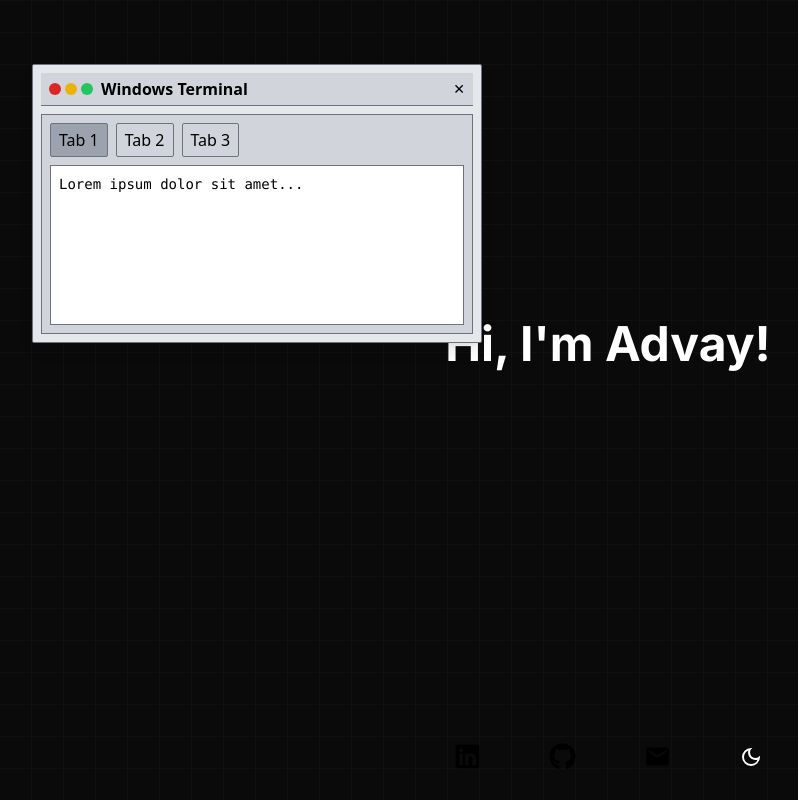
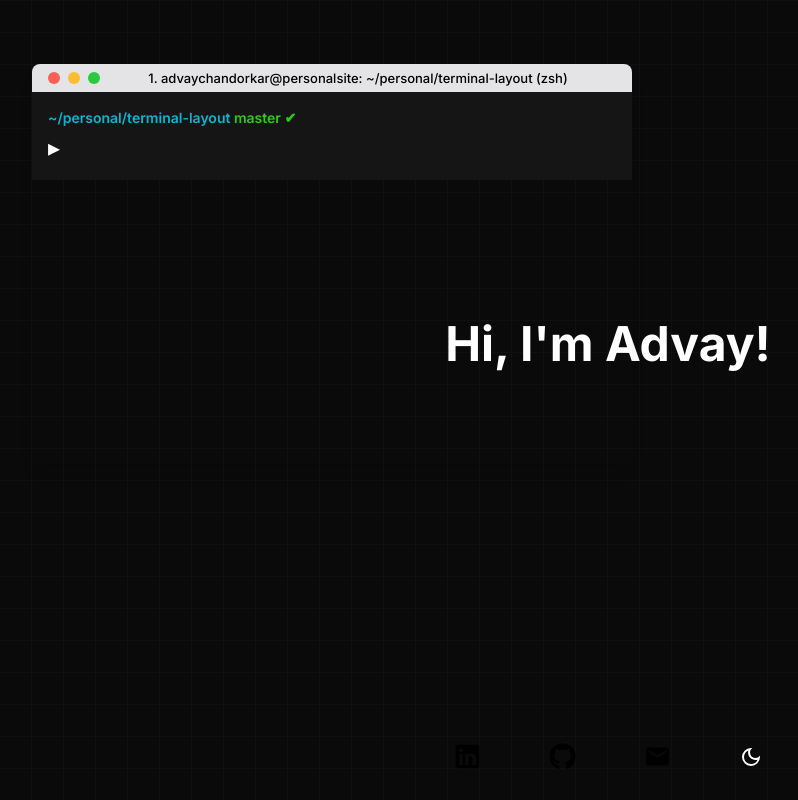
Before and after one commit to advayc/personal, a Next.js app: page / in a window 1280 px wide. Both pictures are taken after a click on the element 640 px from the left and 440 px from the top of the page. Shown: the whole page, without its empty margins (32-830 px from the left). Built offline with nearby package versions, Linux system fonts and the light colour scheme.

Commit message:
edit terminal styles

```diff
--- a/src/components/Terminal.tsx
+++ b/src/components/Terminal.tsx
@@ -1,53 +1,92 @@
 import React, { useState } from "react";
-import Draggable from "react-draggable";
+import { motion, useDragControls } from "framer-motion";
+import { Inter } from "next/font/google";
 
-const Terminal = ({ onClose }: { onClose: () => void }) => {
-  const [activeTab, setActiveTab] = useState(0);
+interface TerminalProps {
+  onClose: () => void;
+}
 
-  const tabs = [
-    { id: 0, title: "Tab 1", content: "Lorem ipsum dolor sit amet..." },
-    { id: 1, title: "Tab 2", content: "Consectetur adipiscing elit..." },
-    { id: 2, title: "Tab 3", content: "Sed do eiusmod tempor incididunt..." },
-  ];
+const inter = Inter({ subsets: ["latin"] });
+
+const Terminal: React.FC<TerminalProps> = ({ onClose }) => {
+  const [isMaximized, setIsMaximized] = useState(false);
+  const [isMinimized, setIsMinimized] = useState(false);
+  const [isHoveringMaximize, setIsHoveringMaximize] = useState(false);
+  const dragControls = useDragControls();
+
+  const handleClose = () => {
+    onClose();
+  };
+
+  const handleMinimize = () => {
+    onClose();
+  };
+
+  const handleMaximize = () => {
+    setIsMaximized(!isMaximized);
+  };
 
   return (
-    <Draggable>
-      <div className="w-[450px] bg-gray-200 border border-gray-500 text-black rounded-sm shadow-lg p-2 fixed top-16 left-16 z-50 font-sans">
-        <div className="flex justify-between items-center mb-2 bg-gray-300 text-black px-2 py-1 border-b border-gray-500">
-          <div className="flex space-x-2">
-            <div className="flex items-center space-x-1">
-              <span className="w-3 h-3 bg-red-600 rounded-full"></span>
-              <span className="w-3 h-3 bg-yellow-500 rounded-full"></span>
-              <span className="w-3 h-3 bg-green-500 rounded-full"></span>
-            </div>
-            <div className="font-bold">Windows Terminal</div>
-          </div>
-          <button className="text-sm" onClick={onClose}>
-            ✕
-          </button>
+    <motion.div
+      drag
+      dragControls={dragControls}
+      dragMomentum={false}
+      dragElastic={0.1}
+      initial={{ scale: 0.8, opacity: 0 }}
+      animate={{ scale: 1, opacity: 1 }}
+      exit={{ scale: 0.8, opacity: 0 }}
+      transition={{
+        type: "spring",
+        stiffness: 300,
+        damping: 25
+      }}
+      className={`${inter.className} ${
+        isMinimized
+          ? "hidden"
+          : isMaximized
+          ? "w-[862px] h-[500px]"
+          : "w-[600px] h-[400px]"
+      } rounded-lg shadow-lg fixed top-16 left-16 z-50 font-mono text-sm border-gray-800 rounded-b-lg`}
+    >
+      <motion.div
+        className="flex items-center justify-between bg-zinc-200 text-white px-4 py-1 rounded-t-lg cursor-move"
+        onPointerDown={(e) => dragControls.start(e)}
+      >
+        <div className="flex space-x-2">
+          <motion.div
+            whileHover={{ scale: 1.1 }}
+            whileTap={{ scale: 0.9 }}
+            className="w-3 h-3 bg-[#FB5F57] rounded-full hover:bg-red-600 transition-colors duration-200 cursor-pointer"
+            onClick={handleClose}
+          ></motion.div>
+          <motion.div
+            whileHover={{ scale: 1.1 }}
+            whileTap={{ scale: 0.9 }}
+            className="w-3 h-3 bg-[#FBBD2E] rounded-full hover:bg-amber-600 transition-colors duration-200 cursor-pointer"
+            onClick={handleMinimize}
+          ></motion.div>
+          <motion.div
+            whileHover={{ scale: 1.1 }}
+            whileTap={{ scale: 0.9 }}
+            className="relative w-3 h-3 bg-[#29CA40] rounded-full hover:bg-green-600 transition-colors duration-200 cursor-pointer"
+            onClick={handleMaximize}
+            onMouseEnter={() => setIsHoveringMaximize(true)}
+            onMouseLeave={() => setIsHoveringMaximize(false)}
+          ></motion.div>
         </div>
-        <div className="bg-gray-300 border border-gray-500 p-2">
-          <ul className="flex space-x-2 mb-2 text-black">
-            {tabs.map((tab) => (
-              <li
-                key={tab.id}
-                onClick={() => setActiveTab(tab.id)}
-                className={`cursor-pointer px-2 py-1 rounded-sm border ${
-                  activeTab === tab.id
-                    ? "bg-gray-400 border-gray-500 text-black"
-                    : "bg-gray-300 border-gray-500"
-                }`}
-              >
-                {tab.title}
-              </li>
-            ))}
-          </ul>
-          <div className="h-40 overflow-y-auto bg-white border border-gray-500 p-2 text-sm font-mono">
-            {tabs[activeTab].content}
-          </div>
+        <div className="flex-grow text-center text-black">
+          <span className="font-medium text-[13px]">
+            1. advaychandorkar@personalsite: ~/personal/terminal-layout (zsh)
+          </span>
         </div>
+      </motion.div>
+
+      <div className="p-4 bg-[#151515] text-white">
+        <span className="text-cyan-500 font-semibold">~/personal/terminal-layout </span>
+        <span className="text-[#2CCC12] font-semibold">master ✔</span>
+        <div className="mt-1 text-2xl text-white">▸</div>
       </div>
-    </Draggable>
+    </motion.div>
   );
 };
 
```
Also changed, not shown: public/terminal.svg (added).
